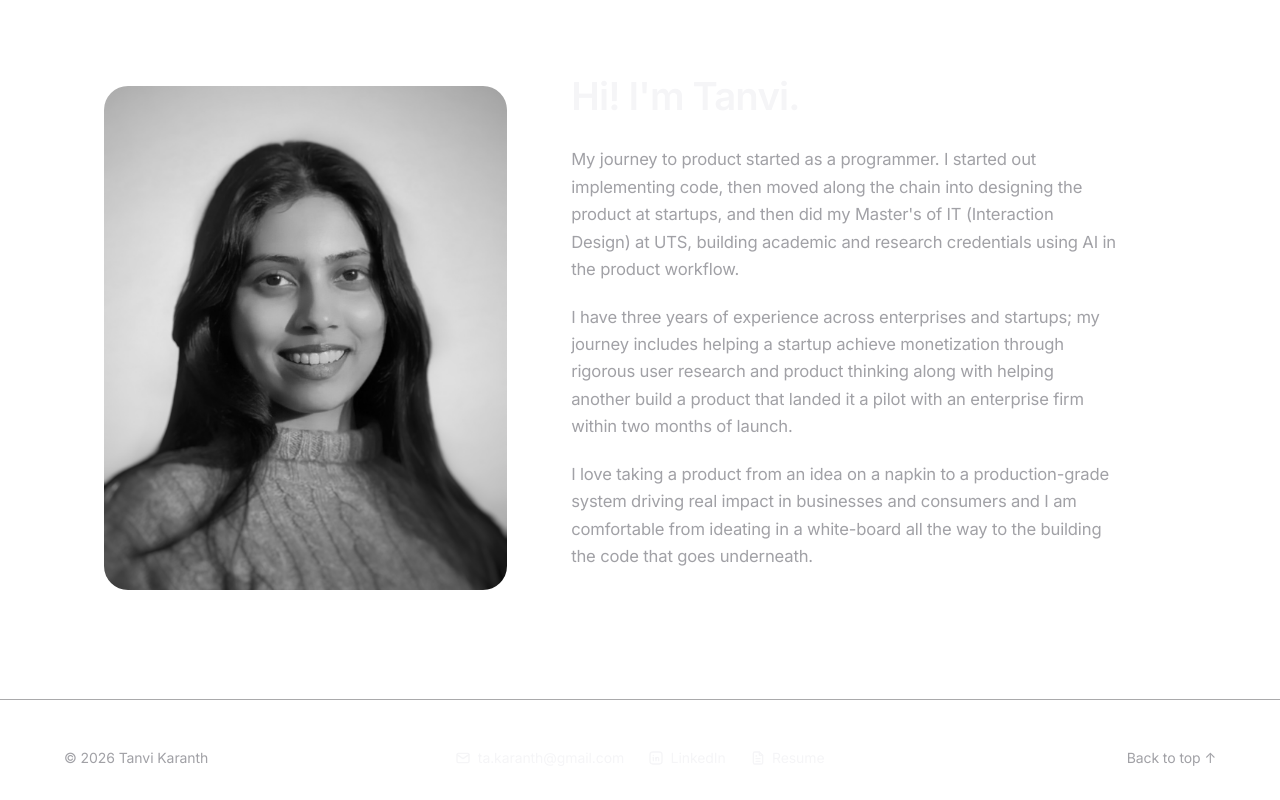
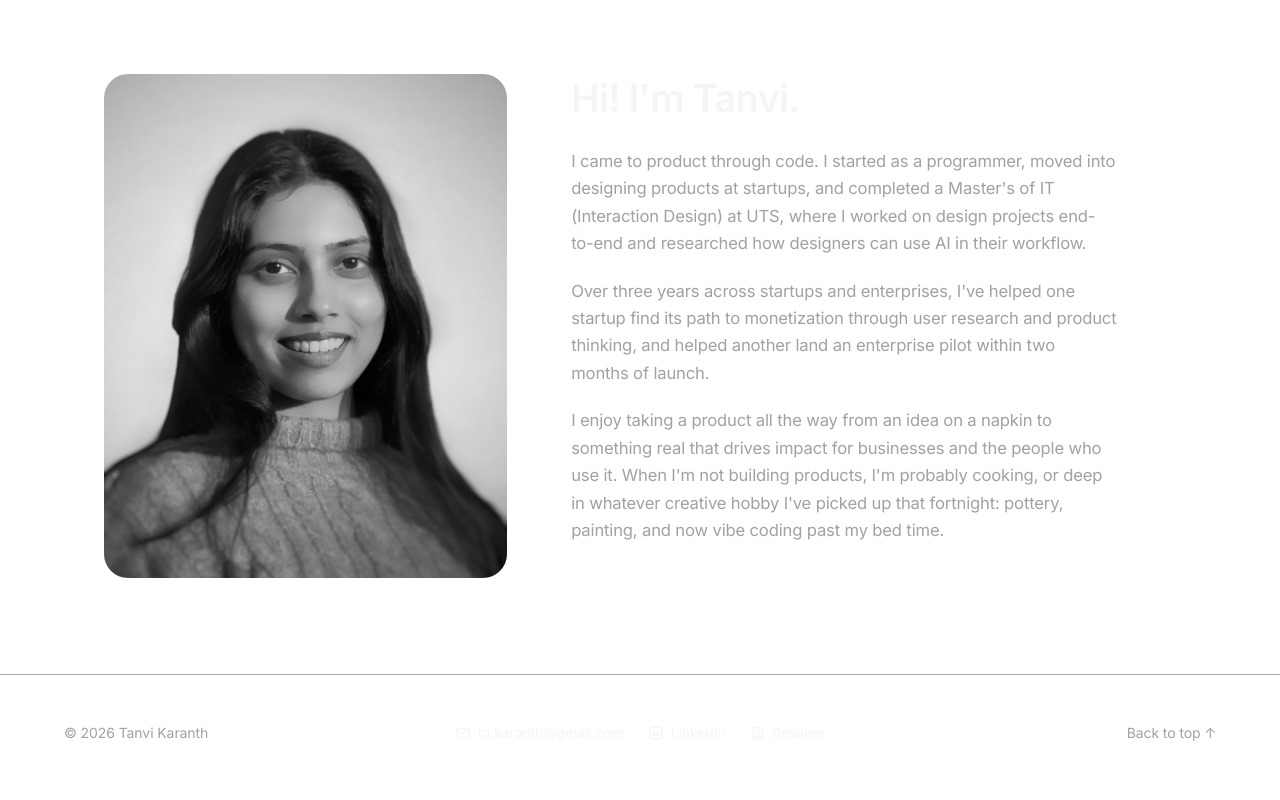
Before and after one commit to karanthTanvi/Portfolio, a React (Vite) app: page / in a window 1280 px wide. Shown: the part 2218-3018 px from the top of the page. After the commit the page ends 2994 px from the top, so only its background shows below. Built offline with nearby package versions, Linux system fonts and the light colour scheme.

Commit message:
updated about

```diff
--- a/src/components/About.jsx
+++ b/src/components/About.jsx
@@ -108,16 +108,12 @@ export default function About() {
         <h2 className="about-heading">Hi! I'm Tanvi.</h2>
         {/* <p className="about-availability">Sydney, Australia · Full working rights</p> */}
         <p className="about-bio">
-            My journey to product started as a programmer. I started out implementing code, then moved along the chain into designing the product at startups, and then did my Master's of IT (Interaction Design) at UTS, building academic and research credentials using AI in the product workflow.
-
+            I came to product through code. I started as a programmer, moved into designing products at startups, and completed a Master's of IT (Interaction Design) at UTS, where I worked on design projects end-to-end and researched how designers can use AI in their workflow.
         </p>
         <p className="about-bio">
-            I have three years of experience across enterprises and startups; my journey includes helping a startup achieve monetization through rigorous user research and product thinking along with helping another build a product that landed it a pilot with an enterprise firm within two months of launch.
-
-        </p>
+            Over three years across startups and enterprises, I've helped one startup find its path to monetization through user research and product thinking, and helped another land an enterprise pilot within two months of launch.        </p>
         <p className="about-bio">
-            I love taking a product from an idea on a napkin to a production-grade system driving real impact in businesses and consumers and I am comfortable from ideating in a white-board all the way to the building the code that goes underneath.
-        </p>
+            I enjoy taking a product all the way from an idea on a napkin to something real that drives impact for businesses and the people who use it. When I'm not building products, I'm probably cooking, or deep in whatever creative hobby I've picked up that fortnight: pottery, painting, and now vibe coding past my bed time.    </p>
         {/* <div className="about-tags">
           {focus.map((f) => (
             <span key={f} className="about-tag">{f}</span>
--- a/src/index.css
+++ b/src/index.css
@@ -22,6 +22,7 @@
   --footer-text: #F5F5F7;
   --footer-muted: #86868B;
   --navbar-bg: rgba(251, 251, 253, 0.72);
+  --selection: #FF6ECF;
 }
 
 [data-theme='dark'] {
@@ -40,6 +41,7 @@
   --footer-text: #F5F5F7;
   --footer-muted: #86868B;
   --navbar-bg: rgba(29, 29, 31, 0.72);
+  --selection: #FF14B1;
 }
 
 html {
@@ -61,8 +63,12 @@ body {
 }
 
 ::selection {
-  background: var(--text);
-  color: var(--bg);
+  background: var(--selection);
+  color: #1D1D1F;
+}
+::-moz-selection {
+  background: var(--selection);
+  color: #1D1D1F;
 }
 
 a {
```
Also changed, not shown: .claude/settings.local.json.
